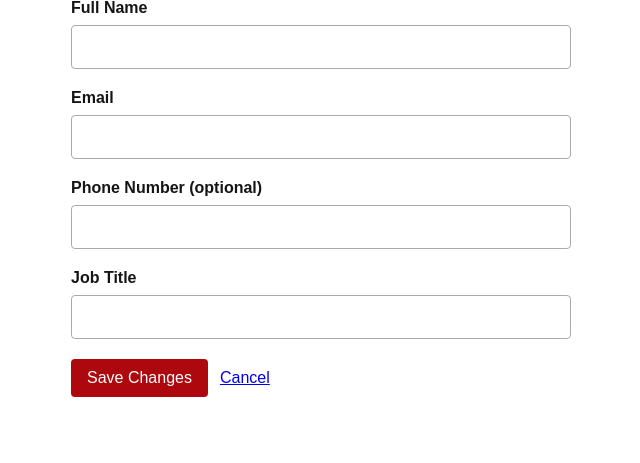
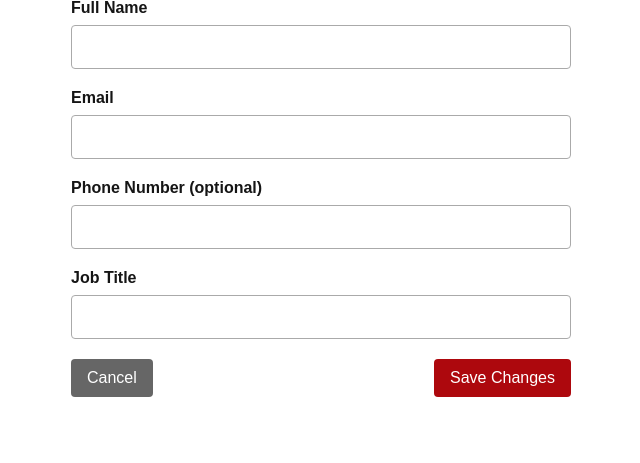
Before and after one commit to ryan4336/ToolTrack-WebApp, a Flask app: page /employees/add in a window 1280 px wide. Shown: the part 203-666 px from the top of the page, without its empty margins (319-959 px from the left). Run offline with Flask 3, Linux system fonts and the light colour scheme; parts of the project's set-up code (start-up, migrations or seed data) failed here and were passed over.

Commit message:
Styled cancel button, swapped positions of submit and cancel buttons

```diff
--- a/static/style.css
+++ b/static/style.css
@@ -249,6 +249,14 @@ body {
     width: 100%;
 }
 
+/* Use gray for secondary actions such as Cancel */
+.button-cancel {
+    background-color: #666666;
+}
+.button-cancel:hover {
+    background-color: #444444;
+}
+
 /* ---------------- SHARED FORMS ---------------- */
 /* ---------------------------------------------- */
 /* ---------------------------------------------- */
@@ -302,6 +310,7 @@ body {
 .form-actions {
     display: flex;
     align-items: center;
+    justify-content: space-between;
     gap: 12px;
 }
 
--- a/templates/add_employee.html
+++ b/templates/add_employee.html
@@ -61,8 +61,8 @@
         </div>
 
         <div class="form-actions">
+            <a class="button button-cancel" href="{{ url_for('employees') }}">Cancel</a>
             <button type="submit" class="button">Save Changes</button>
-            <a href="{{ url_for('employees') }}">Cancel</a>
         </div>
     </form>
 {% endblock %}
--- a/templates/edit_employee.html
+++ b/templates/edit_employee.html
@@ -69,8 +69,8 @@
     </div>
 
     <div class="form-actions">
+        <a class="button button-cancel" href="{{ url_for('employees') }}">Cancel</a>
         <button type="submit" class="button">Save Changes</button>
-        <a href="{{ url_for('employees') }}">Cancel</a>
     </div>
 </form>
 {% endblock %}
```
